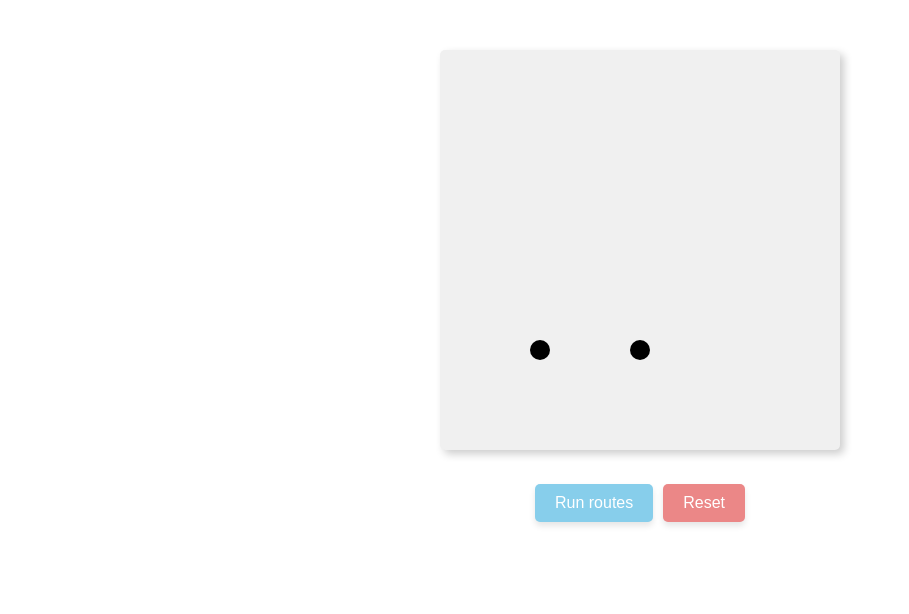
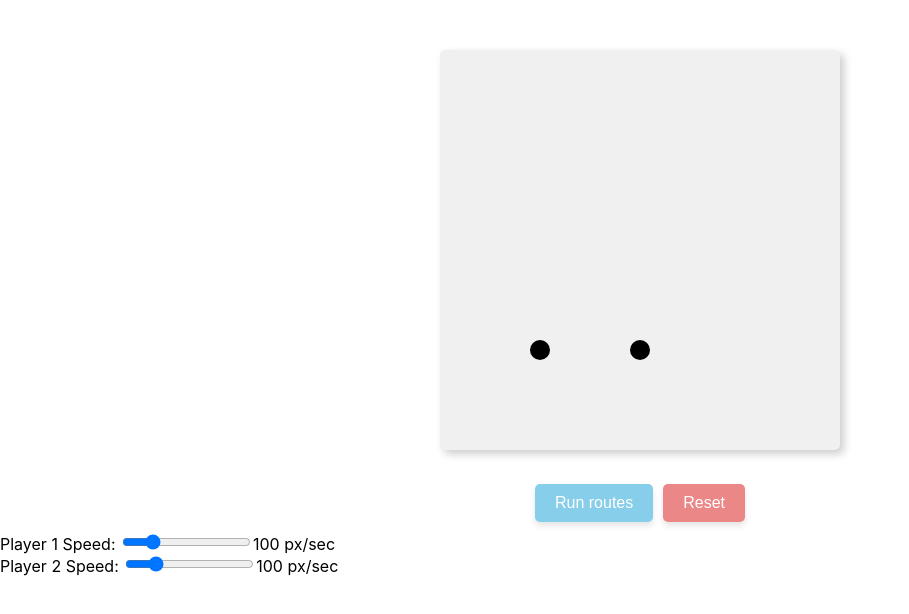
Before and after one commit to srihariKrishnaswamy/Playbook, a React (Create React App) app: page / in a window 1280 px wide. Shown: the top 614 px of the page, without its empty margins (0-909 px from the left). Built offline with nearby package versions, Linux system fonts and the light colour scheme.

Commit message:
incorporated player speeds

```diff
--- a/src/components/PlayPanel.tsx
+++ b/src/components/PlayPanel.tsx
@@ -6,13 +6,14 @@ import "../App.css";
 
 function PlayPanel() {
   const [isMouseDown, setIsMouseDown] = useState<boolean>(false);
-  const [activePlayerIndex, setActivePlayerIndex] = useState<number | null>(
-    null
-  ); // Ensure activePlayerIndex is nullable
+  const [activePlayerIndex, setActivePlayerIndex] = useState<number | null>(null);
   const [players, setPlayers] = useState<Player[]>([
     new Player(100, 300),
-    new Player(200, 300)
+    new Player(200, 300),
   ]);
+
+  // Add speed control for each player (default speed = 1)
+  const [speeds, setSpeeds] = useState<number[]>([100, 100]); // Speed in pixels per second
 
   // Function to handle starting the drawing
   const handleMouseDown = (e: MouseEvent<SVGElement>) => {
@@ -30,7 +31,7 @@ function PlayPanel() {
     const updatedPlayers = [...players];
     updatedPlayers[activePlayerIndex].path = [{ x, y }]; // Start a new path for the active player
     setPlayers(updatedPlayers);
-    console.log("Drawing route for player: " + activePlayerIndex)
+    console.log("Drawing route for player: " + activePlayerIndex);
   };
 
   // Function to handle mouse movements while drawing
@@ -47,7 +48,7 @@ function PlayPanel() {
     const updatedPlayers = [...players];
     updatedPlayers[activePlayerIndex].addPoint(x, y); // Add points to the active player's path
     setPlayers(updatedPlayers);
-    console.log("Updating route for player: " + activePlayerIndex)
+    console.log("Updating route for player: " + activePlayerIndex);
   };
 
   // Function to stop drawing
@@ -57,7 +58,7 @@ function PlayPanel() {
       const updatedPlayers = [...players];
       updatedPlayers[activePlayerIndex].finishDrawing(); // Mark path as finished
       setPlayers(updatedPlayers);
-      console.log("Finished route for player: " + activePlayerIndex)
+      console.log("Finished route for player: " + activePlayerIndex);
       setActivePlayerIndex(null);
     }
   };
@@ -69,12 +70,34 @@ function PlayPanel() {
       if (player.path.length > 0) {
         const xKeyframes = player.path.map((point) => point.x);
         const yKeyframes = player.path.map((point) => point.y);
-        player.setRouteAnimation(xKeyframes, yKeyframes);
-        console.log("Running route for player: " + index);
+
+        // Calculate total path distance
+        const totalDistance = calculateTotalDistance(player.path);
+
+        // Calculate duration based on speed (pixels per second)
+        const speed = speeds[index];
+        const duration = totalDistance / speed;
+
+        player.setRouteAnimation(xKeyframes, yKeyframes, duration); // Pass the calculated duration
+        console.log(
+          "Running route for player: " + index + " with speed: " + speeds[index]
+        );
       }
       return player;
     });
     setPlayers(updatedPlayers);
+  };
+
+  // Function to calculate total distance of a path
+  const calculateTotalDistance = (path: Point[]): number => {
+    let totalDistance = 0;
+    for (let i = 1; i < path.length; i++) {
+      const dx = path[i].x - path[i - 1].x;
+      const dy = path[i].y - path[i - 1].y;
+      totalDistance += Math.sqrt(dx * dx + dy * dy);
+    }
+    console.log("This is total distance" + totalDistance);
+    return totalDistance;
   };
 
   // Function to generate the path 'd' attribute for each player's SVG path element
@@ -91,17 +114,24 @@ function PlayPanel() {
   const resetState = () => {
     const resetPlayers = players.map((player) => {
       player.resetState();
-      player.setRouteAnimation([player.origin.x], [player.origin.y]); // Set animation back to the origin points
+      player.setRouteAnimation([player.origin.x], [player.origin.y], 1); // Reset animation back to origin points
       return player;
     });
     setPlayers(resetPlayers);
   };
 
-  const selectPlayer = (e : MouseEvent, index: number) => {
+  const selectPlayer = (e: MouseEvent, index: number) => {
     e.stopPropagation();
     setActivePlayerIndex(index);
-    console.log("active player: " + index);
-  }
+    console.log("Active player: " + index);
+  };
+
+  // Function to handle speed change for each player
+  const handleSpeedChange = (index: number, newSpeed: number) => {
+    const updatedSpeeds = [...speeds];
+    updatedSpeeds[index] = newSpeed;
+    setSpeeds(updatedSpeeds);
+  };
 
   return (
     <div>
@@ -133,9 +163,7 @@ function PlayPanel() {
               cy={player.position.y}
               r="10"
               fill={
-                index === activePlayerIndex
-                  ? "rgb(140, 140, 140)"
-                  : "rgb(0, 0, 0)"
+                index === activePlayerIndex ? "rgb(140, 140, 140)" : "rgb(0, 0, 0)"
               }
               onClick={(e) => selectPlayer(e, index)}
               animate={{
@@ -143,7 +171,7 @@ function PlayPanel() {
                 cy: player.animation.cy,
               }}
               transition={{
-                duration: 1, // Set duration for reset animation
+                duration: player.animation.duration || 1, // Set dynamic duration
                 ease: "linear",
               }}
             />
@@ -159,6 +187,23 @@ function PlayPanel() {
           Reset
         </button>
       </div>
+
+      <div className="speed-controls">
+        {players.map((_, index) => (
+          <div key={index}>
+            <label>Player {index + 1} Speed: </label>
+            <input
+              type="range"
+              min="50"
+              max="300"
+              step="10"
+              value={speeds[index]}
+              onChange={(e) => handleSpeedChange(index, Number(e.target.value))}
+            />
+            <span>{speeds[index]} px/sec</span>
+          </div>
+        ))}
+      </div>
     </div>
   );
 }
--- a/src/model/Player.tsx
+++ b/src/model/Player.tsx
@@ -6,12 +6,12 @@ class Player {
     origin: Point;
     position: Point;
     path: Point[];
-    animation: {cx: number[], cy: number[]};
+    animation: { cx: number[]; cy: number[]; duration: number };
 
     constructor(originX: number, originY: number) {
         this.origin = { x: originX, y: originY };
         this.position = { x: originX, y: originY };
-        this.animation = { cx: [originX], cy: [originY] };
+        this.animation = { cx: [originX], cy: [originY], duration: 1 }; // Default duration
         this.path = [];
     }
 
@@ -58,23 +58,24 @@ class Player {
         };
     }
 
-    setRouteAnimation(cx: number[], cy: number[]) {
-        this.animation = {cx: cx, cy: cy};
+    // Updated setRouteAnimation to accept duration
+    setRouteAnimation(cx: number[], cy: number[], duration: number): void {
+        this.animation = { cx: cx, cy: cy, duration: duration };
     }
 
     resetState(): void {
         this.position = { x: this.origin.x, y: this.origin.y };
         this.path = [];
+        this.animation = { cx: [this.origin.x], cy: [this.origin.y], duration: 1 }; // Reset animation with default duration
     }
 
     toString(): string {
-        let res : string = "";
+        let res: string = "";
         for (const point of this.path) {
-            res += `${point.x}, ${point.y} |`
+            res += `${point.x}, ${point.y} | `;
         }
         return res;
     }
-
 }
 
 export default Player;
```
